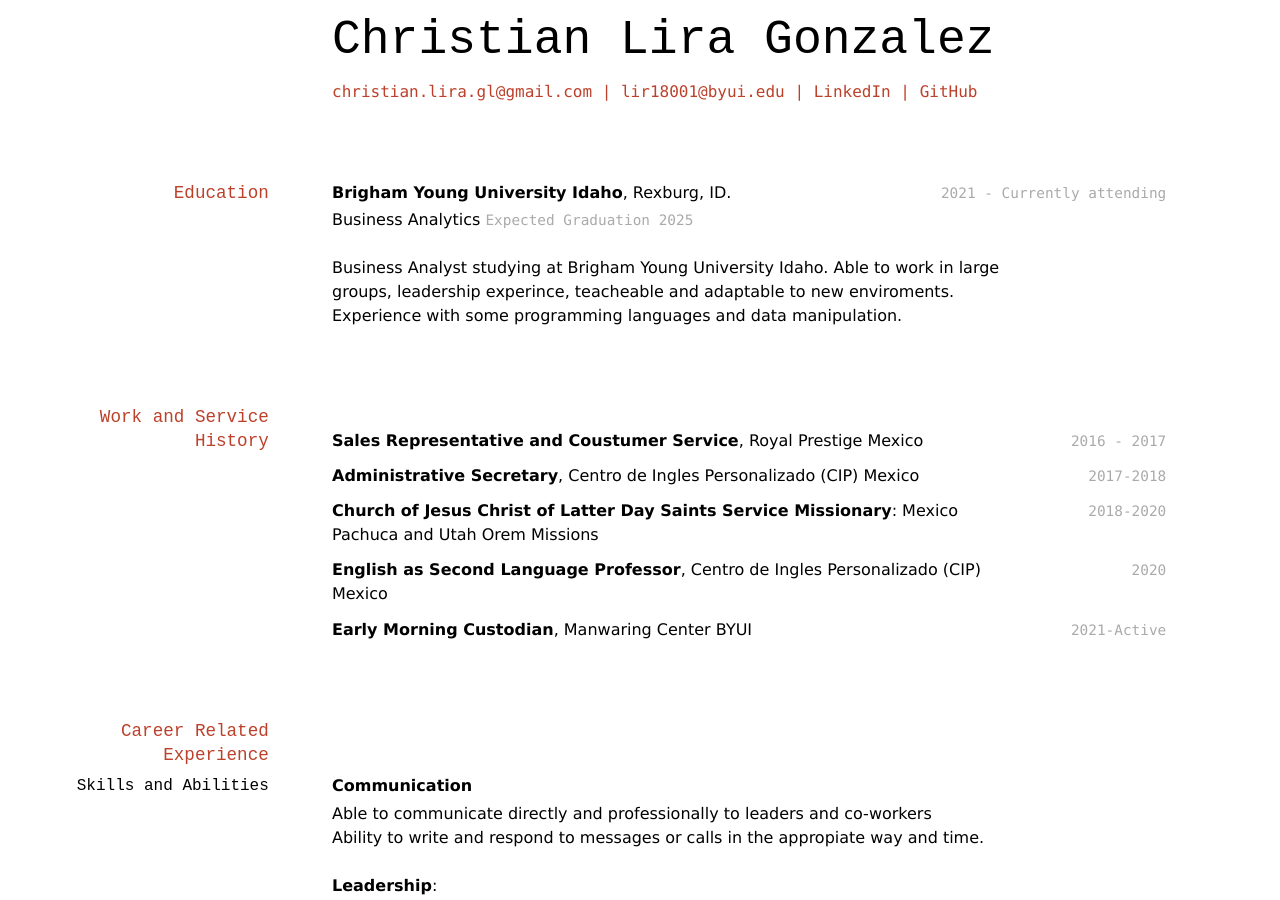
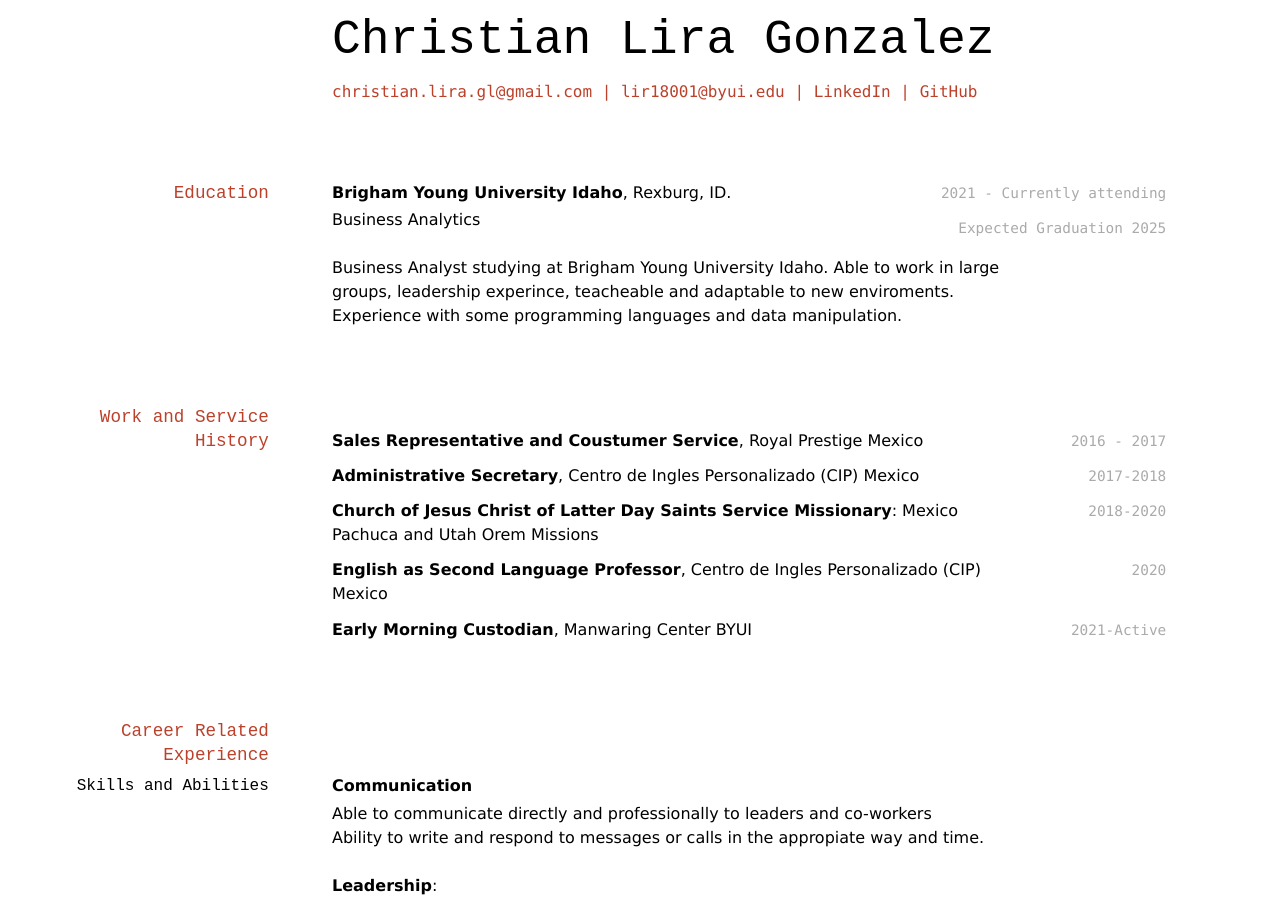
Before and after one commit to ChristianLG2/Christian_Lira_online_resume, a Jekyll site: the page built from docs/index.md, in a window 1280 px wide and 900 px high. Built offline with Jekyll 4.4.1, drawn with Linux system fonts in a browser that asks for light colours.

```diff
--- a/docs/index.md
+++ b/docs/index.md
@@ -22,8 +22,8 @@ title: Christian Lira's Resume
 `2021 - Currently attending`
 __Brigham Young University Idaho__, Rexburg, ID.
 
+`Expected Graduation 2025`
 - Business Analytics
-    `Expected Graduation 2025`
 
 Business Analyst studying at Brigham Young University Idaho. Able to work in large groups, leadership experince, teacheable and adaptable to new enviroments. Experience with some programming languages and data manipulation.
 
```
